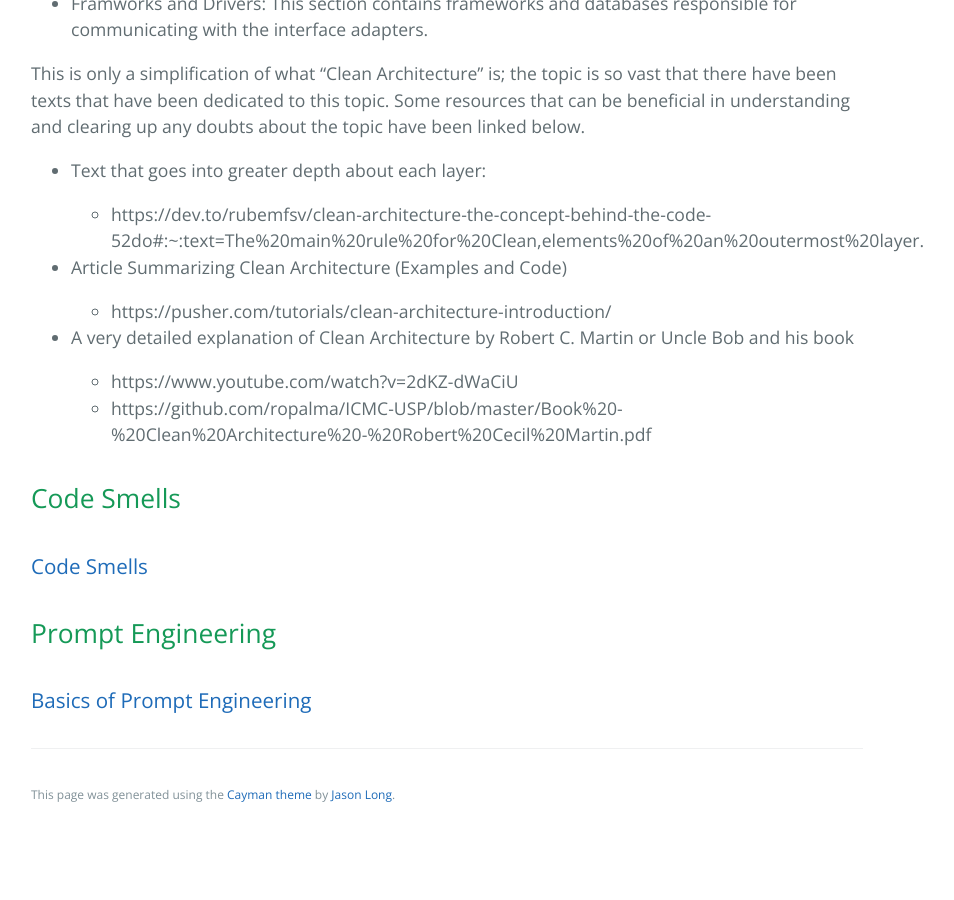
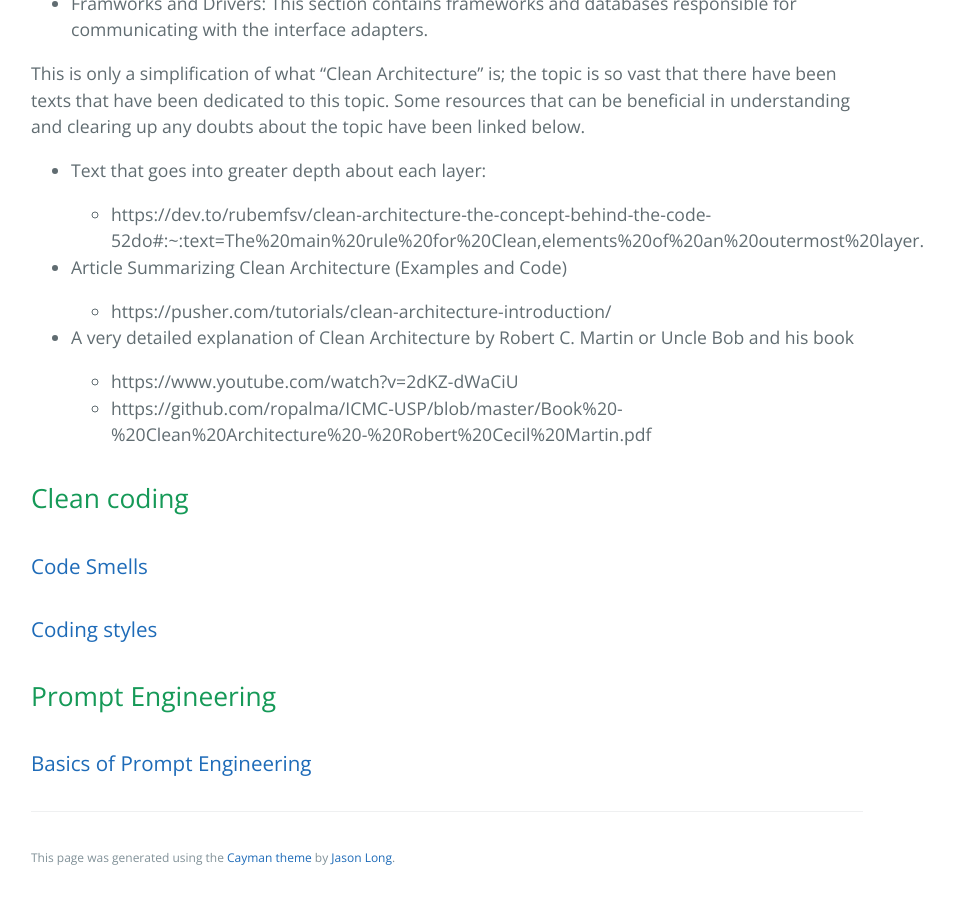
Before and after one commit to learning-software-engineering/learning-software-engineering.github.io, a Jekyll site: the page built from Topics/Development_Process.md, in a window 1280 px wide and 900 px high, scrolled down 3666 px. Shown: the whole window, without its empty margins (193-1147 px from the left). Built offline with Jekyll 4.4.1, drawn with Linux system fonts in a browser that asks for light colours; our own code applies the rules of GitHub Pages for plain Markdown files; before the commit the page ends 4503 px from its top, so only the background shows below that.

Commit message:
Update Development_Process.md

```diff
--- a/Topics/Development_Process.md
+++ b/Topics/Development_Process.md
@@ -93,8 +93,9 @@ This is only a simplification of what "Clean Architecture" is; the topic is so v
    - https://www.youtube.com/watch?v=2dKZ-dWaCiU
    - https://github.com/ropalma/ICMC-USP/blob/master/Book%20-%20Clean%20Architecture%20-%20Robert%20Cecil%20Martin.pdf
 
-## Code Smells
+## Clean coding
 ### [Code Smells](./Development_Process/Code_Smells.md)
+### [Coding styles](./Development_Process/clean_coding_styling.md)
 
 ## Prompt Engineering
 ### [Basics of Prompt Engineering](./Development_Process/Prompt_Engineering.md)
```
